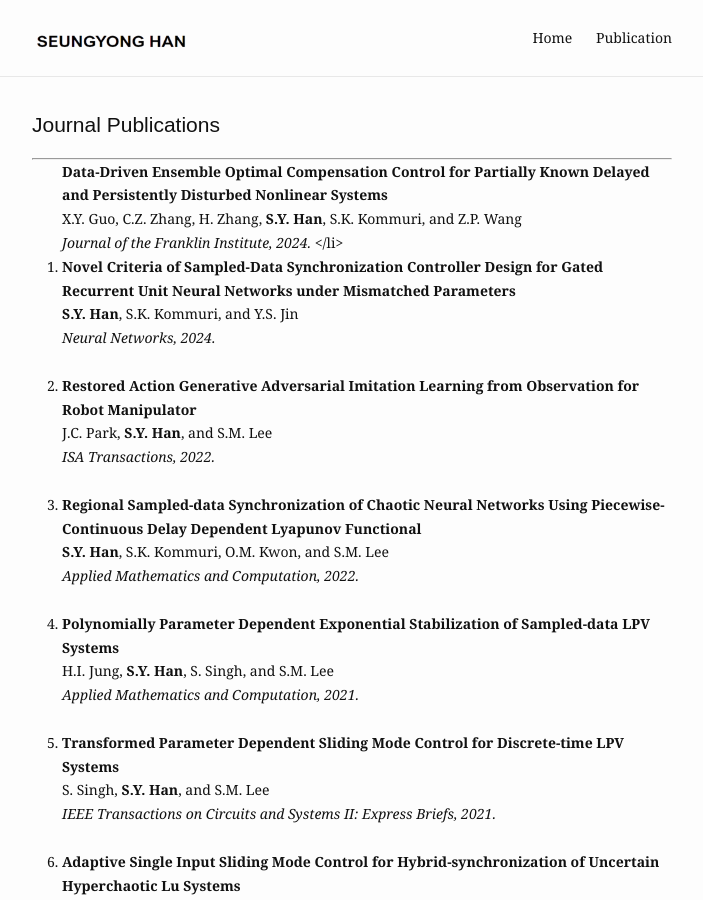
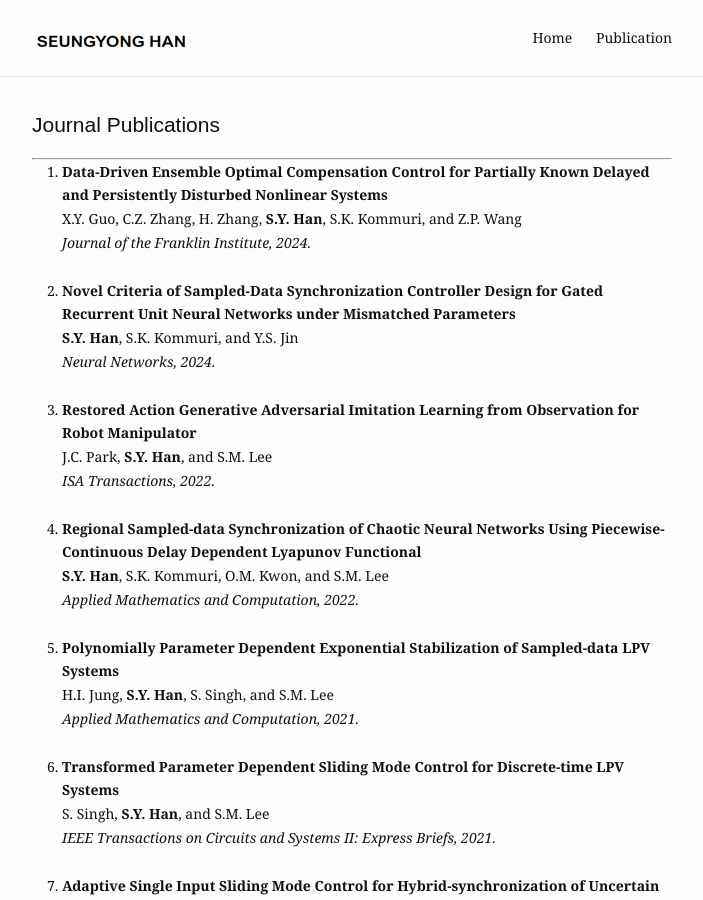
Before and after one commit to seungyong-han/seungyong-han.github.io, a Jekyll site: the page built from publication.md, in a window 1280 px wide and 900 px high. Shown: the whole window, without its empty margins (288-991 px from the left). Built offline with Jekyll 4.4.1, drawn with Linux system fonts in a browser that asks for light colours.

Commit message:
Update publication.md

```diff
--- a/publication.md
+++ b/publication.md
@@ -12,8 +12,8 @@ ___
   <b>S.Y. Han</b>, X.Y. Guo, and S.K. Kommuri<br>
   <i>IEEE Transactions on Automation Science and Engineering (Revision).</i>
   </li>
-<br />
-<li>-->
+<br />-->
+<li>
   <b>Data-Driven Ensemble Optimal Compensation Control for Partially Known Delayed and Persistently Disturbed Nonlinear Systems</b><br>
   X.Y. Guo, C.Z. Zhang, H. Zhang, <b>S.Y. Han</b>, S.K. Kommuri, and Z.P. Wang<br>
   <i>Journal of the Franklin Institute, 2024.</i>
```
